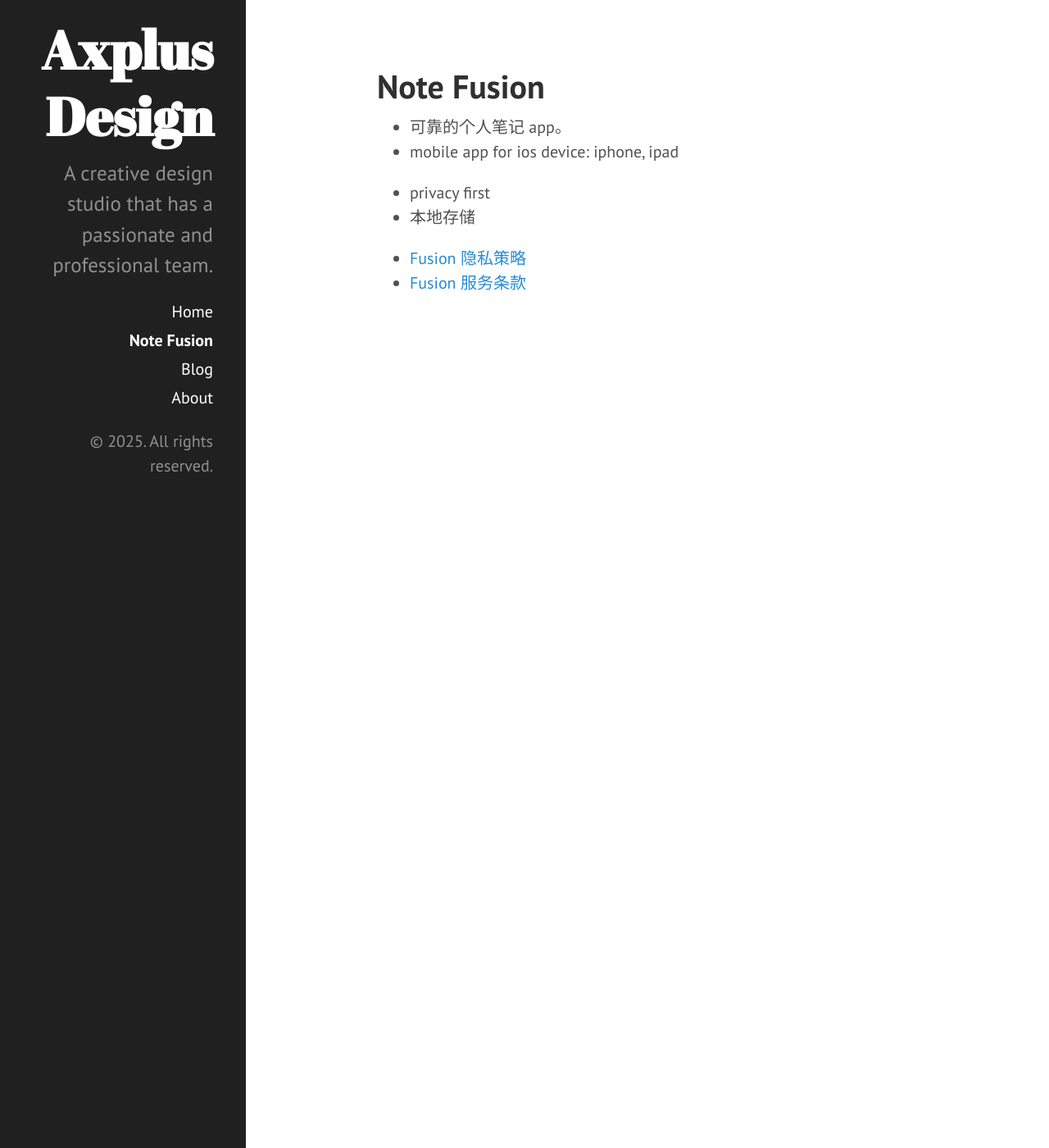
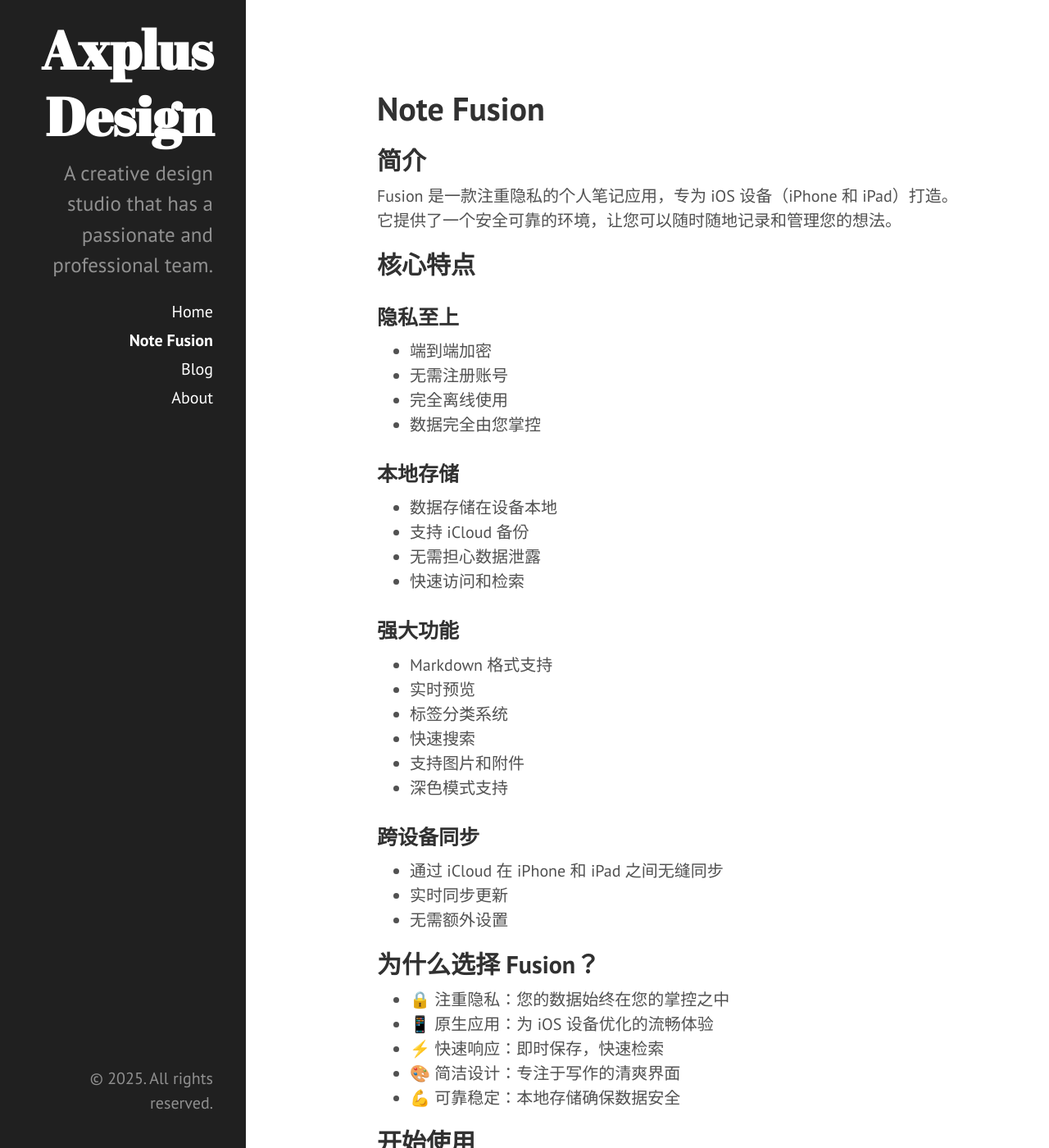
Before and after one commit to axplus/axplus.github.io, a Jekyll site: the page built from fusion/index.md, in a window 1280 px wide and 1400 px high. Shown: the whole window at 82% size. Built offline with Jekyll 4.4.1, drawn with Linux system fonts in a browser that asks for light colours; our own code applies the rules of GitHub Pages for plain Markdown files; some of the changed text lies outside the part shown.

Commit message:
优化侧边栏布局，新增侧边栏底部容器，调整样式以适应不同屏幕尺寸；删除旧的博客页面，新增博客索引文件以统一结构和样式。

```diff
--- a/_includes/sidebar.html
+++ b/_includes/sidebar.html
@@ -17,6 +17,8 @@
       {% endfor %}
     </nav>
 
-    <p>&copy; {{ site.time | date: '%Y' }}. All rights reserved.</p>
+    <div class="sidebar-footer">
+      <p>&copy; {{ site.time | date: '%Y' }}. All rights reserved.</p>
+    </div>
   </div>
 </div>
--- a/assets/css/sidebar.css
+++ b/assets/css/sidebar.css
@@ -7,12 +7,17 @@
     background-color: #202020;
     color: rgba(255, 255, 255, 0.5);
     text-align: right;
+    height: 100vh;
 }
 
 .sidebar-sticky {
     position: absolute;
     right: 1rem;
     top: 1rem;
+    bottom: 1rem;
+    display: flex;
+    flex-direction: column;
+    height: calc(100% - 2rem);
 }
 
 .sidebar-about h1,
@@ -22,15 +27,27 @@
     text-align: right;
 }
 
+.sidebar-footer {
+    margin-top: auto;
+    text-align: right;
+}
+
 @media (max-width: 48em) {
     .sidebar {
         position: relative;
         width: 100%;
+        height: auto;
     }
 
     .sidebar-sticky {
         position: relative;
         right: auto;
         top: auto;
+        bottom: auto;
+        height: auto;
+    }
+
+    .sidebar-footer {
+        margin-top: 2rem;
     }
 }
--- a/fusion/index.md
+++ b/fusion/index.md
@@ -1,13 +1,58 @@
 ---
-layout: page
-title: Note Fusion
+layout: default
+# title: Note Fusion
 ---
 
--   可靠的个人笔记 app。
--   mobile app for ios device: iphone, ipad
+# Note Fusion
 
--   privacy first
--   本地存储
+## 简介
 
--   [Fusion 隐私策略](privacy)
--   [Fusion 服务条款](terms)
+Fusion 是一款注重隐私的个人笔记应用，专为 iOS 设备（iPhone 和 iPad）打造。它提供了一个安全可靠的环境，让您可以随时随地记录和管理您的想法。
+
+## 核心特点
+
+### 隐私至上
+
+-   端到端加密
+-   无需注册账号
+-   完全离线使用
+-   数据完全由您掌控
+
+### 本地存储
+
+-   数据存储在设备本地
+-   支持 iCloud 备份
+-   无需担心数据泄露
+-   快速访问和检索
+
+### 强大功能
+
+-   Markdown 格式支持
+-   实时预览
+-   标签分类系统
+-   快速搜索
+-   支持图片和附件
+-   深色模式支持
+
+### 跨设备同步
+
+-   通过 iCloud 在 iPhone 和 iPad 之间无缝同步
+-   实时同步更新
+-   无需额外设置
+
+## 为什么选择 Fusion？
+
+-   🔒 注重隐私：您的数据始终在您的掌控之中
+-   📱 原生应用：为 iOS 设备优化的流畅体验
+-   ⚡️ 快速响应：即时保存，快速检索
+-   🎨 简洁设计：专注于写作的清爽界面
+-   💪 可靠稳定：本地存储确保数据安全
+
+## 开始使用
+
+立即在 App Store 下载 Fusion，开启您的私密笔记之旅！
+
+## 更多信息
+
+-   [隐私策略](privacy)
+-   [服务条款](terms)
```
Also changed, not shown: blog/index.html (deleted, +0 -50 lines), blog/index.md (added, +41 -0 lines).
